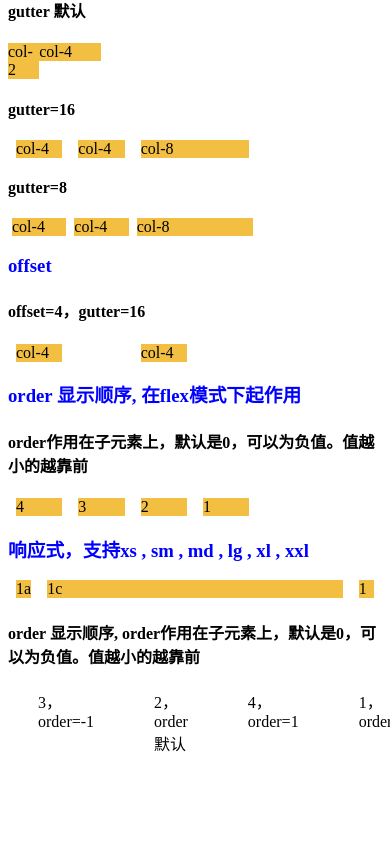
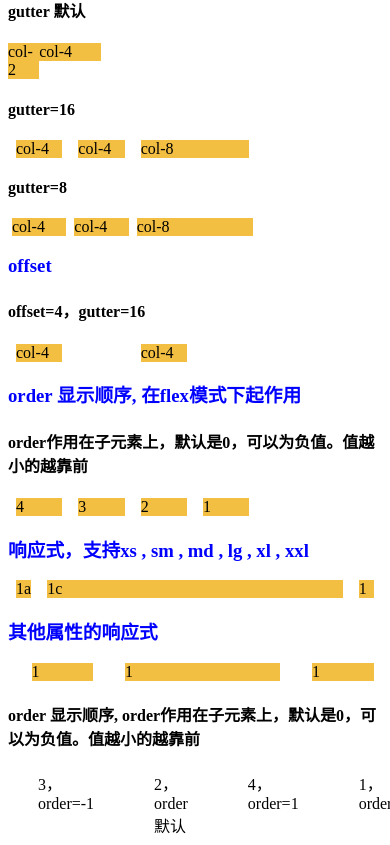
Before and after one commit to justsso/coconut-ui, a React app: page / in a window 390 px wide. Shown: the part 374-1219 px from the top of the page. Before the commit the page ends 1137 px from the top, so only its background shows below. Built offline with nearby package versions, Linux system fonts and the light colour scheme.

Commit message:
fixbug(col.tsx): responsive parameter as object

```diff
--- a/components/grid/col.tsx
+++ b/components/grid/col.tsx
@@ -70,7 +70,7 @@ class Col extends React.Component<ColProps, {}> {
             if (typeof propSize === "number") {
                 sizeProps.span = propSize
             } else if (typeof propSize === "object") {
-                sizeProps.span = propSize || {}
+                sizeProps = propSize || {}
             }
             delete (others as any)[size];
 
--- a/demos/grid/index.tsx
+++ b/demos/grid/index.tsx
@@ -125,7 +125,7 @@ function Index() {
 
             <h3>响应式，支持xs , sm , md , lg , xl , xxl</h3>
 
-            <Row gutter={16} >
+            <Row gutter={16}>
                 <Col xs={2} sm={4} md={6} lg={8} xl={10} xxl={10}>
                     <div className="my-col">1a</div>
                 </Col>
@@ -133,6 +133,22 @@ function Index() {
                     <div className="my-col">1c</div>
                 </Col>
                 <Col xs={2} sm={4} md={6} lg={8} xl={10} xxl={10}>
+                    <div className="my-col">1</div>
+                </Col>
+            </Row>
+
+            <h3>其他属性的响应式</h3>
+            <Row gutter={16}>
+                <Col xs={{span: 5, offset: 1}} lg={{span: 6, offset: 2}} md={{span: 4}}
+                     sm={{span: 3, offset: 3}}>
+                    <div className="my-col">1</div>
+                </Col>
+                <Col xs={{span: 11, offset: 1}} lg={{span: 6, offset: 2}} md={{span: 4, offset: 4}}
+                     sm={{span: 3, offset: 3}}>
+                    <div className="my-col">1</div>
+                </Col>
+                <Col xs={{span: 5, offset: 1}} lg={{span: 6, offset: 2}} md={{span: 4, offset: 8}}
+                     sm={{span: 3, offset: 3}}>
                     <div className="my-col">1</div>
                 </Col>
             </Row>
```
